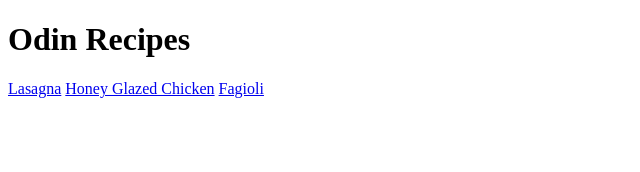
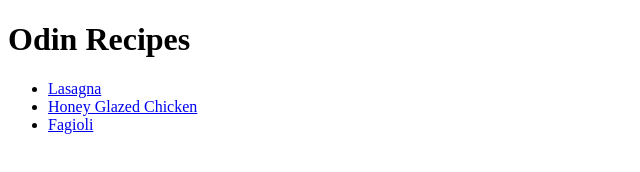
Before and after one commit to NoVA0123/odin-recipes, a plain HTML site: page index.html in a window 1280 px wide. Shown: the whole page, without its empty margins (0-640 px from the left). Drawn offline with Linux system fonts and the light colour scheme.

Commit message:
Edit index.html

```diff
--- a/index.html
+++ b/index.html
@@ -6,8 +6,9 @@
     </head>
     <body>
         <h1> Odin Recipes </h1>
-        <a href='recipes/lasagna.html'>Lasagna</a>
-        <a href='recipes/HGC.html'>Honey Glazed Chicken</a>
-        <a href='recipes/Fagioli.html'>Fagioli</a>
+        <ul>
+            <li><a href='recipes/lasagna.html'>Lasagna</a></li>
+            <li><a href='recipes/HGC.html'>Honey Glazed Chicken</a></li>
+            <li><a href='recipes/Fagioli.html'>Fagioli</a></li>
     </body>
 </html>
```
